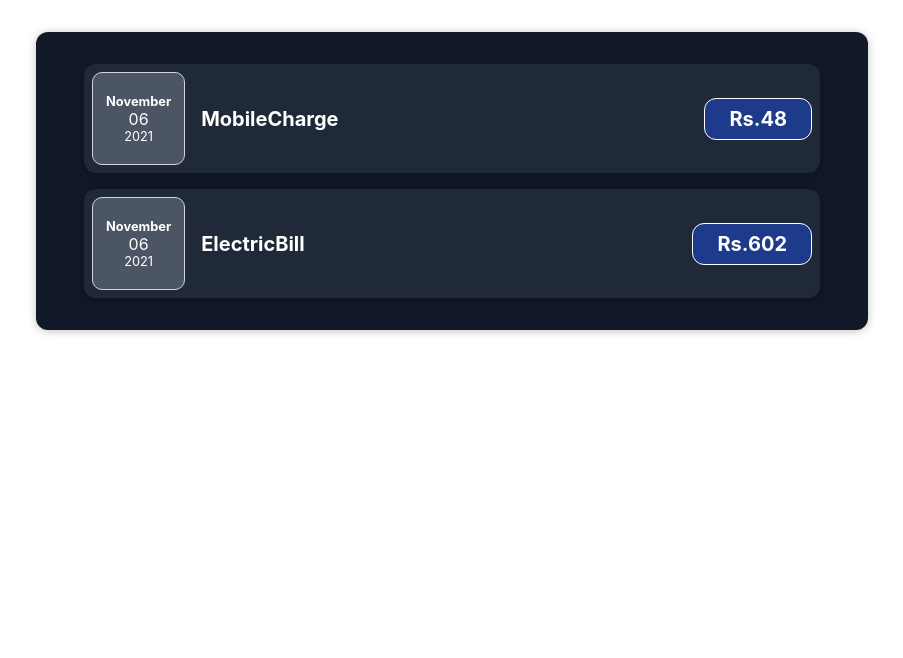
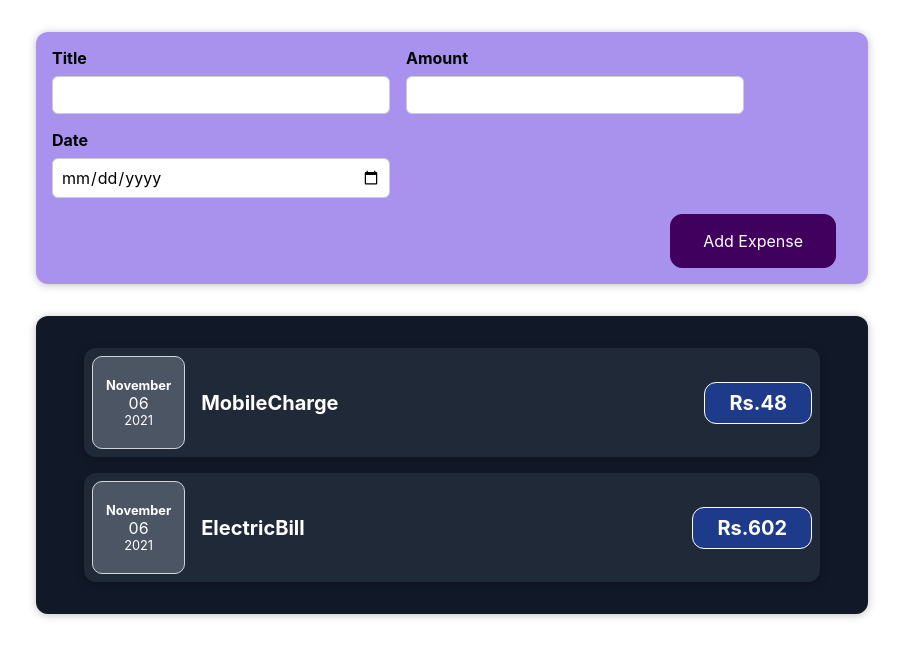
Before and after one commit to srisrinu1/Expense-tracker, a React (Create React App) app: page / in a window 1280 px wide. Shown: the top 658 px of the page, without its empty margins (188-1091 px from the left). Built offline with nearby package versions, Linux system fonts and the light colour scheme.

Commit message:
Added new components

```diff
--- a/src/App.js
+++ b/src/App.js
@@ -1,15 +1,14 @@
 // import './App.css';
 
 import Expenses from './components/ExpenseItem/Expenses';
+import NewExpense from './components/NewExpense/NewExpense';
 
 function App() {
     const expenses = [{ id: "exp1", expenseDate: new Date(), expenseTitle: "MobileCharge", price: "Rs.48" }, { id: "exp2", expenseDate: new Date(), expenseTitle: "ElectricBill", price: "Rs.602" }]
-    return ( <
-        div className = "App" >
-        <
-        Expenses expenses = { expenses }
-        /> <
-        /div>
+    return ( <div className = "App" >
+            <NewExpense/>
+        <Expenses expenses = { expenses }/>
+        </div>
     );
 }
 
--- /dev/null
+++ b/src/components/NewExpense/ExpenseForm.css
@@ -0,0 +1,26 @@
+.new-expense__controls {
+    display: flex;
+    flex-wrap: wrap;
+    gap: 1rem;
+    margin-bottom: 1rem;
+    text-align: left;
+}
+
+.new-expense__control label {
+    font-weight: bold;
+    margin-bottom: 0.5rem;
+    display: block;
+}
+
+.new-expense__control input {
+    font: inherit;
+    padding: 0.5rem;
+    border-radius: 6px;
+    border: 1px solid #ccc;
+    width: 20rem;
+    max-width: 100%;
+}
+
+.new-expense__actions {
+    text-align: right;
+}
--- /dev/null
+++ b/src/components/NewExpense/ExpenseForm.js
@@ -0,0 +1,60 @@
+import React,{useState} from 'react'
+import './ExpenseForm.css'
+export default function ExpenseForm() {
+    // const [InputTitle,setInputTitle]=useState('');
+    // const [InputAmount,setInputAmount]=useState('');
+    // const [InputDate,setInputDate]=useState('');
+    // const inputTitle=(e)=>{
+    //     setInputTitle(e.target.value);
+    // }
+    // const inputAmount=(e)=>{
+    //     setInputAmount(e.target.value);
+    // }
+    // const inputDate=(e)=>{
+    //     setInputDate(e.target.value);
+    // }
+    const initialValue={enteredTitle:"",enteredAmount:"",enteredDate:""}
+    const [data,setData]=useState(initialValue);
+    const handleChange=(e)=>{
+        const {name,value}=e.target;
+        setData(values => ({...values, [name]: value}));
+    }
+    console.log(data.enteredAmount);
+
+    const submitHandler=(e)=>{
+        e.preventDefault();
+        const expensesData={
+           title:data.enteredTitle,
+           amount:data.enteredAmount,
+           Date:new Date(data.enteredDate)
+        }
+        console.log(expensesData);
+        setData(initialValue);
+    }
+
+    return (
+        <div>
+            <form onSubmit={submitHandler}>
+             <div className="new-expense__controls">
+            <div className="new-expense__control">
+             <label>Title</label>
+             <input type="text" name="enteredTitle" value={data.enteredTitle}onChange={handleChange}/>
+            </div>
+            <div className="new-expense__control">
+             <label>Amount</label>
+             <input type="number" name="enteredAmount"  value={data.enteredAmount} min="0.01" step="0.01" onChange={handleChange}/>
+            </div>
+            <div className="new-expense__control">
+             <label>Date</label>
+             <input type="date" name="enteredDate" value={data.enteredDate} min="2019-01-01" max="2030-01-01" onChange={handleChange}/>
+            </div>
+            </div>
+            <div className="new-expense__actions">
+            <button type="submit">Add Expense</button>
+            </div>
+
+
+            </form>
+        </div>
+    )
+}
--- /dev/null
+++ b/src/components/NewExpense/NewExpense.css
@@ -0,0 +1,38 @@
+.new-expense {
+    background-color: #a892ee;
+    padding: 1rem;
+    margin: 2rem auto;
+    width: 50rem;
+    max-width: 95%;
+    border-radius: 12px;
+    text-align: center;
+    box-shadow: 0 1px 8px rgba(0, 0, 0, 0.25);
+}
+
+.new-expense button {
+    font: inherit;
+    cursor: pointer;
+    padding: 1rem 2rem;
+    border: 1px solid #40005d;
+    background-color: #40005d;
+    color: white;
+    border-radius: 12px;
+    margin-right: 1rem;
+}
+
+.new-expense button:hover,
+.new-expense button:active {
+    background-color: #510674;
+    border-color: #510674;
+}
+
+.new-expense button.alternative {
+    color: #220131;
+    border-color: transparent;
+    background-color: transparent;
+}
+
+.new-expense button.alternative:hover,
+.new-expense button.alternative:active {
+    background-color: #ddb3f8;
+}
--- /dev/null
+++ b/src/components/NewExpense/NewExpense.js
@@ -0,0 +1,10 @@
+import React from 'react'
+import ExpenseForm from './ExpenseForm';
+import './NewExpense.css';
+export default function NewExpense() {
+    return (
+        <div className="new-expense">
+            <ExpenseForm/>
+        </div>
+    )
+}
```
